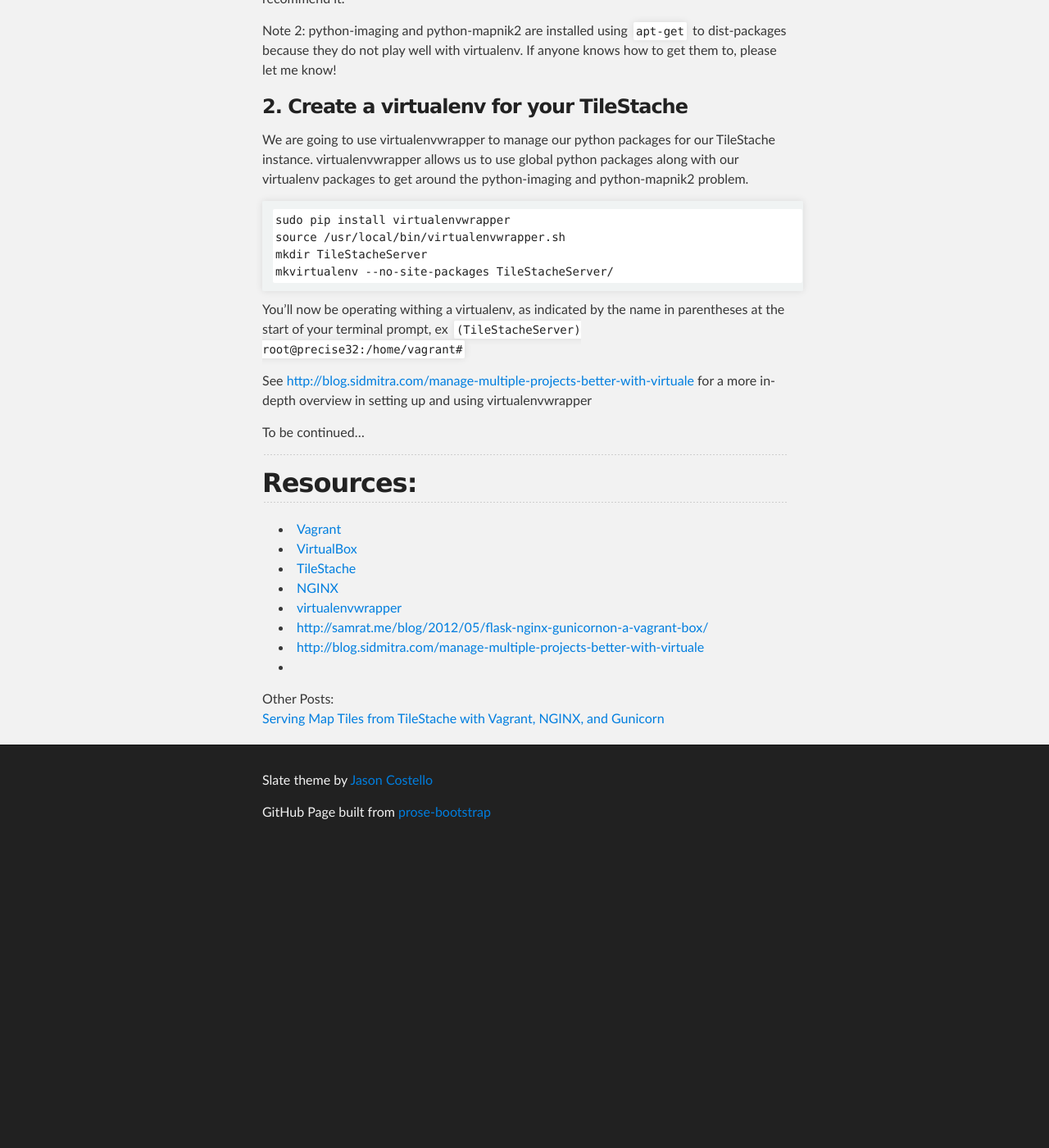
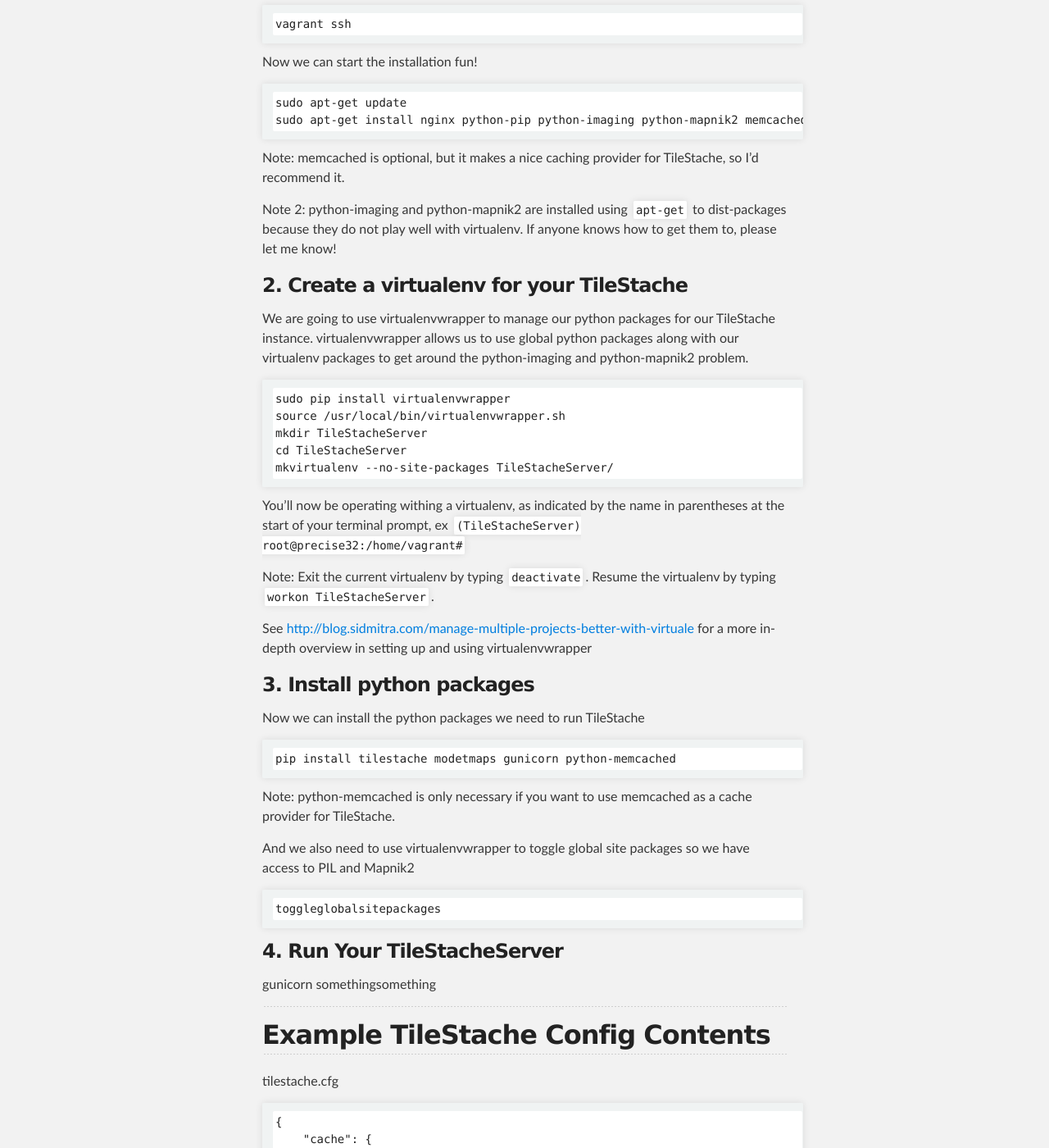
Before and after one commit to jseppi/jseppi.github.io, a Jekyll site: the page built from _posts/articles/2012-11-01-tilestache-vagrant-nginx.md, in a window 1280 px wide and 1400 px high, scrolled down 2815 px. Shown: the whole window at 82% size. Built offline with Jekyll 4.4.1, drawn with Linux system fonts in a browser that asks for light colours; before the commit the page ends 3852 px from its top, so only the background shows below that; some of the changed text lies outside the part shown.

Commit message:
update post, add example file

```diff
--- a/_posts/articles/2012-11-01-tilestache-vagrant-nginx.md
+++ b/_posts/articles/2012-11-01-tilestache-vagrant-nginx.md
@@ -8,6 +8,12 @@
 - articles
 published: true
 ---
+
+## Before You Start
+
+You're going to need a valid Mapnik XML file and some spatial data to serve as tiles.  I suggest using [TileMill](http://mapbox.com/tilemill/) to style your data and export the Mapnik XML.  Note that if you use TileMill, you'll have to edit the exported Mapnik XML so that the paths to the shapefiles are correct for the TileStache server we create here.
+
+If you just want to get setup with a simple example, you can use [this zip file](/files/ts_countries.zip).
 
 ## Host Machine Setup
 
@@ -100,13 +106,51 @@
     sudo pip install virtualenvwrapper
     source /usr/local/bin/virtualenvwrapper.sh
     mkdir TileStacheServer
+    cd TileStacheServer
     mkvirtualenv --no-site-packages TileStacheServer/
 
 You'll now be operating withing a virtualenv, as indicated by the name in parentheses at the start of your terminal prompt, ex `(TileStacheServer) root@precise32:/home/vagrant#`
 
+Note: Exit the current virtualenv by typing `deactivate`.  Resume the virtualenv by typing `workon TileStacheServer`.
+
 See [http://blog.sidmitra.com/manage-multiple-projects-better-with-virtuale](http://blog.sidmitra.com/manage-multiple-projects-better-with-virtuale) for a more in-depth overview in setting up and using virtualenvwrapper
 
-To be continued...
+### 3. Install python packages
+
+Now we can install the python packages we need to run TileStache
+
+    pip install tilestache modetmaps gunicorn python-memcached
+
+Note: python-memcached is only necessary if you want to use memcached as a cache provider for TileStache.
+
+And we also need to use virtualenvwrapper to toggle global site packages so we have access to PIL and Mapnik2
+
+    toggleglobalsitepackages
+
+### 4. Run Your TileStacheServer
+
+gunicorn somethingsomething
+
+**************
+
+## Example TileStache Config Contents
+
+tilestache.cfg
+
+    {
+        "cache": {
+            "name": "memcached"
+        },
+        "layers": {
+            "countries": {
+                "provider": {
+                    "name": "mapnik",
+                    "mapfile": "Countries.xml"
+                }
+            }
+        }
+    }
+
 
 **************
 
```
Also changed, not shown: 1 other file.
